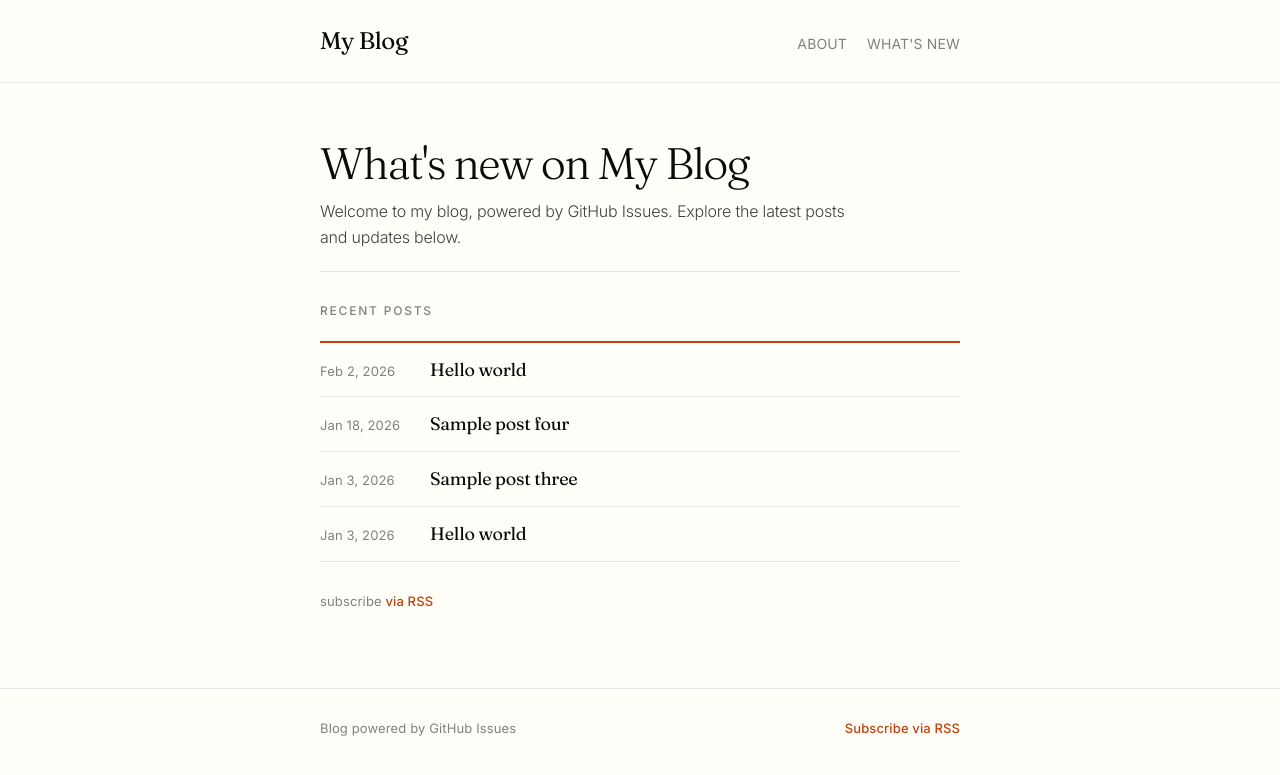
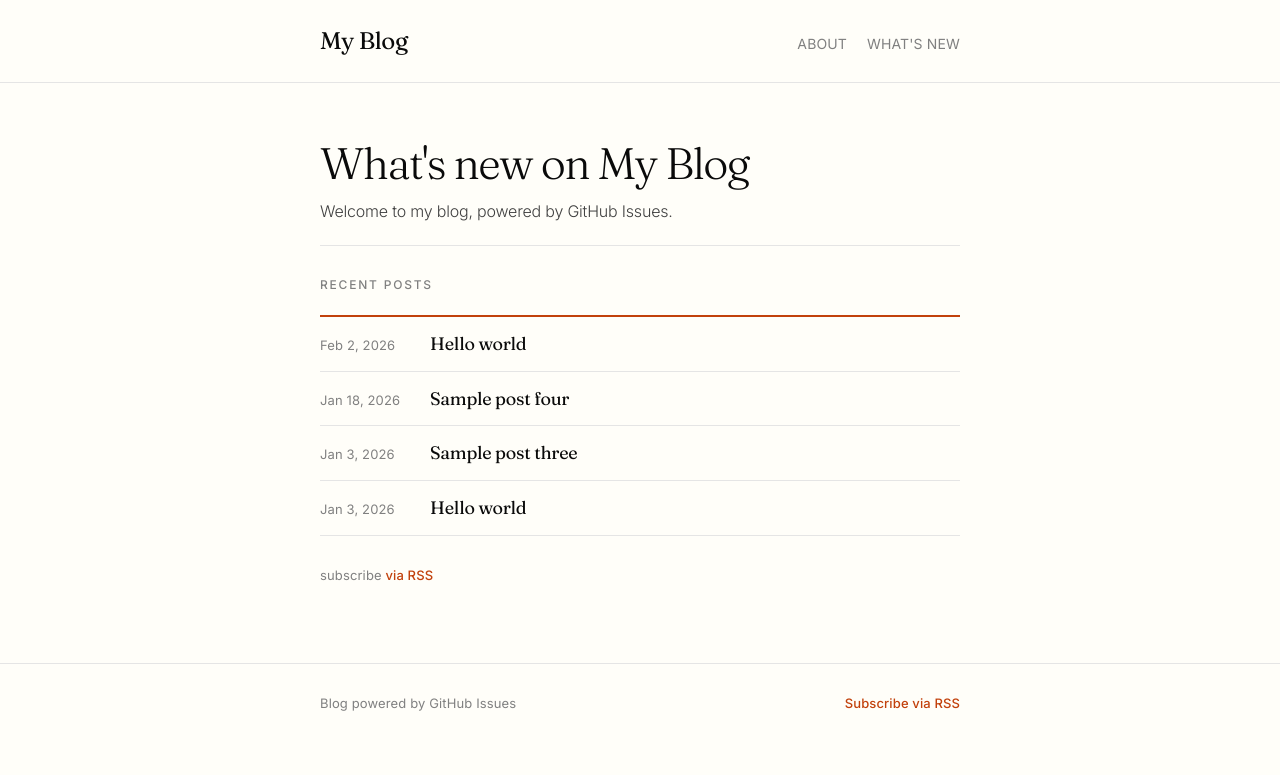
Before and after one commit to and/and.github.io, a Jekyll site: the page built from index.md, in a window 1280 px wide. Shown: the top 775 px of the page. Built offline with Jekyll 4.4.1, drawn with Linux system fonts in a browser that asks for light colours.

Commit message:
Remove extra description text from homepage
Co-Authored-By: Claude Opus 4.6 <noreply@anthropic.com>

```diff
--- a/index.md
+++ b/index.md
@@ -3,4 +3,4 @@ layout: home
 title: "What's new on My Blog"
 ---
 
-Welcome to my blog, powered by GitHub Issues. Explore the latest posts and updates below.
+Welcome to my blog, powered by GitHub Issues.
```
